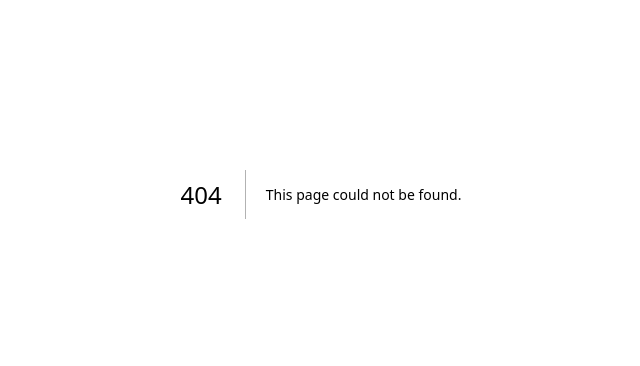
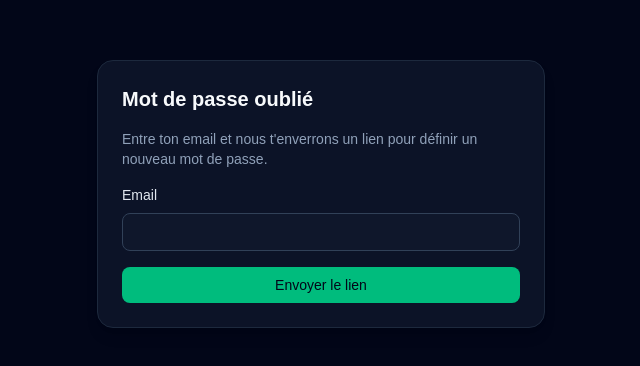
Before and after one commit to BenGOaff/tipote-app, a Next.js app: page /auth/forgot-password in a window 1280 px wide. Before the commit this address had no page. Shown: the part 206-572 px from the top of the page, without its empty margins (319-959 px from the left). Built offline with nearby package versions, Linux system fonts and the light colour scheme; no server answers.

Commit message:
forgot password page

```diff
--- /dev/null
+++ b/app/auth/forgot-password/page.tsx
@@ -0,0 +1,21 @@
+// app/auth/forgot-password/page.tsx
+// Rôle : page "mot de passe oublié" pour demander un email de reset.
+
+import ForgotPasswordForm from '@/components/ForgotPasswordForm';
+
+export default function ForgotPasswordPage() {
+  return (
+    <main className="min-h-screen flex items-center justify-center bg-slate-950">
+      <div className="w-full max-w-md rounded-2xl bg-slate-900/80 border border-slate-800 p-6 shadow-lg space-y-4">
+        <h1 className="text-xl font-semibold text-slate-50">
+          Mot de passe oublié
+        </h1>
+        <p className="text-sm text-slate-400">
+          Entre ton email et nous t&apos;enverrons un lien pour définir un
+          nouveau mot de passe.
+        </p>
+        <ForgotPasswordForm />
+      </div>
+    </main>
+  );
+}
```
